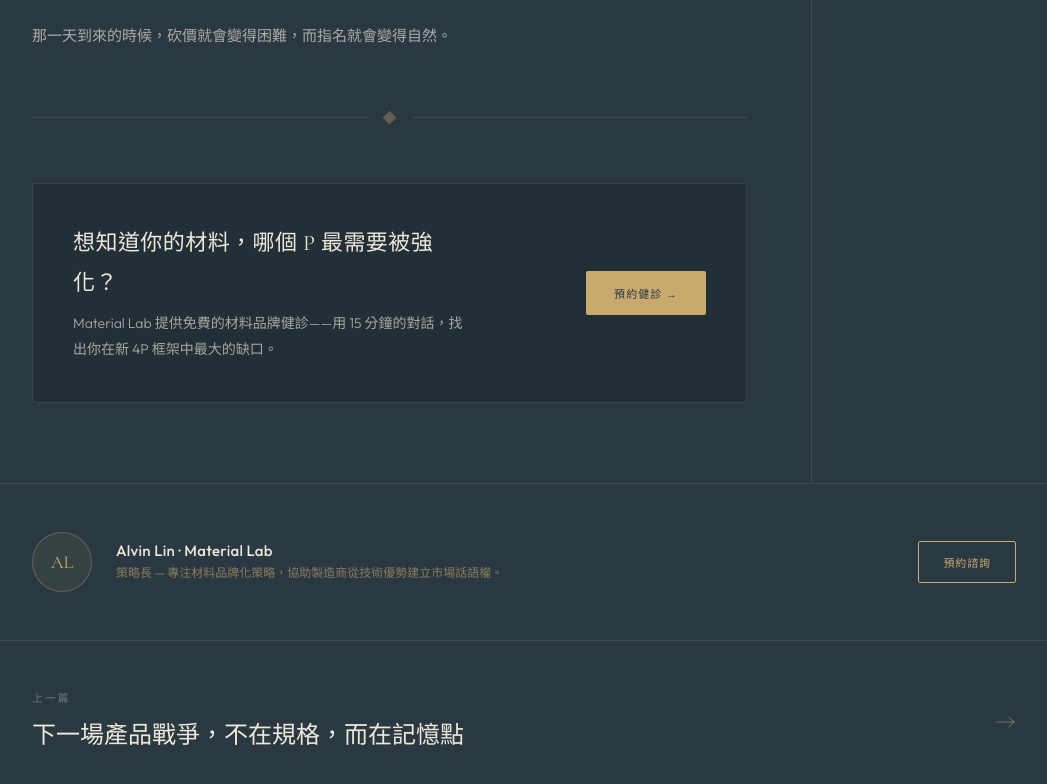
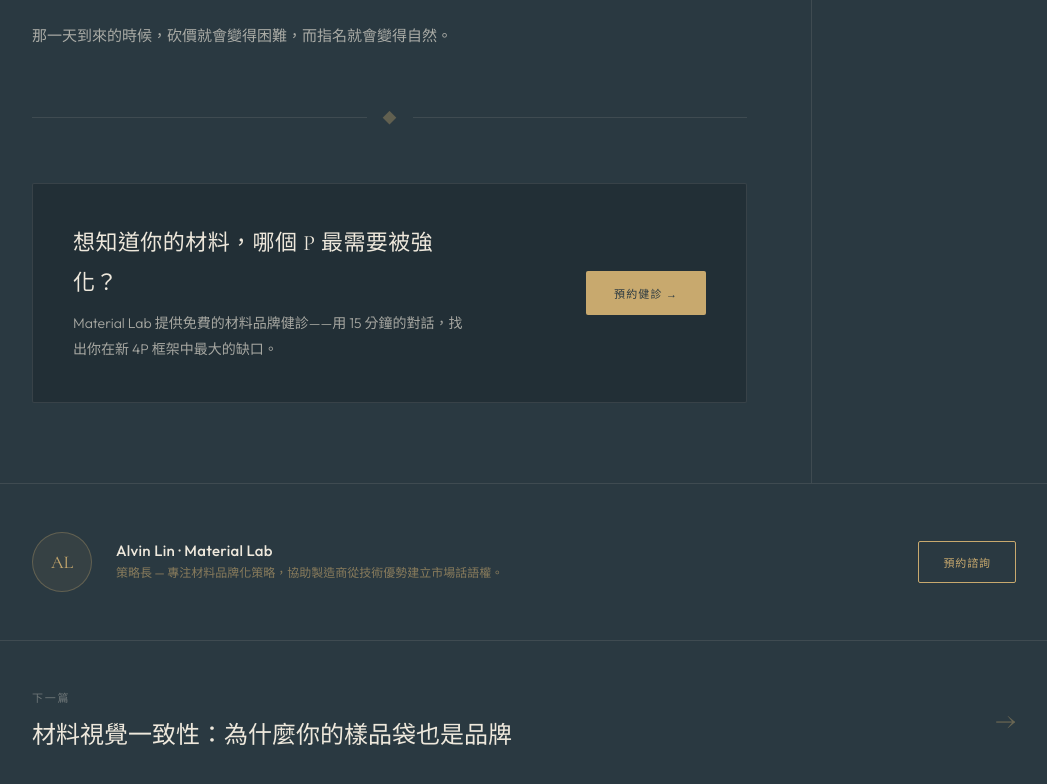
Before and after one commit to materiallabco-sketch/materiallab, a plain HTML site: page journal/brand-strategy-02.html in a window 1280 px wide. Shown: the part 5762-6546 px from the top of the page, without its empty margins (116-1163 px from the left). Drawn offline with nearby package versions, Linux system fonts and the light colour scheme.

Commit message:
Update brand-strategy-02.html

```diff
--- a/journal/brand-strategy-02.html
+++ b/journal/brand-strategy-02.html
@@ -631,12 +631,13 @@ body{font-family:'Outfit','Noto Sans TC',sans-serif;background:var(--bg);color:v
   <a href="mailto:materiallabco@gmail.com" class="art-contact-btn">預約諮詢</a>
 </div>
 
-<a href="brand-strategy-01.html" class="art-next">
+<a href="#" class="art-next">
   <div>
-    <div class="next-label">上一篇</div>
-    <div class="next-title">下一場產品戰爭，不在規格，而在記憶點</div>
+    <div class="next-label">下一篇</div>
+    <div class="next-title">材料視覺一致性：為什麼你的樣品袋也是品牌</div>
   </div>
   <div class="next-arrow">→</div>
+</a>
 </a>
 
 <script>
```
